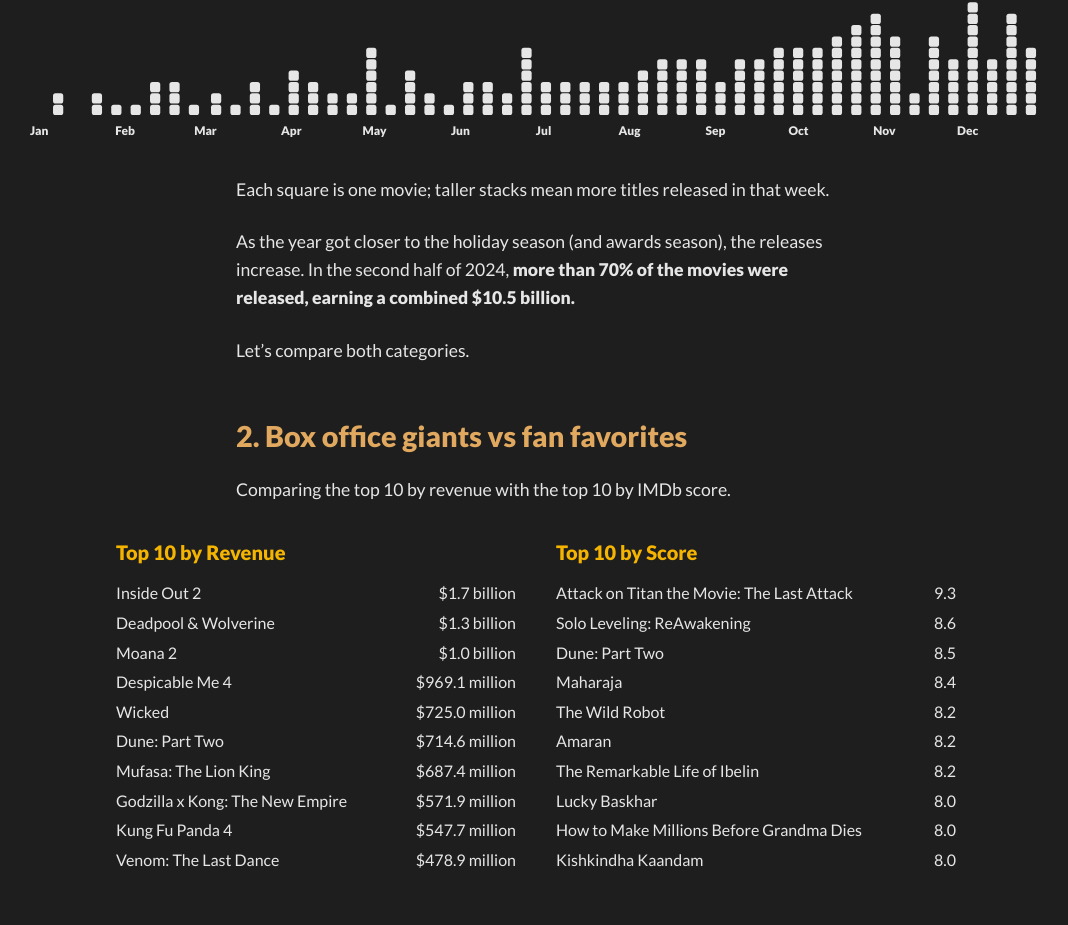
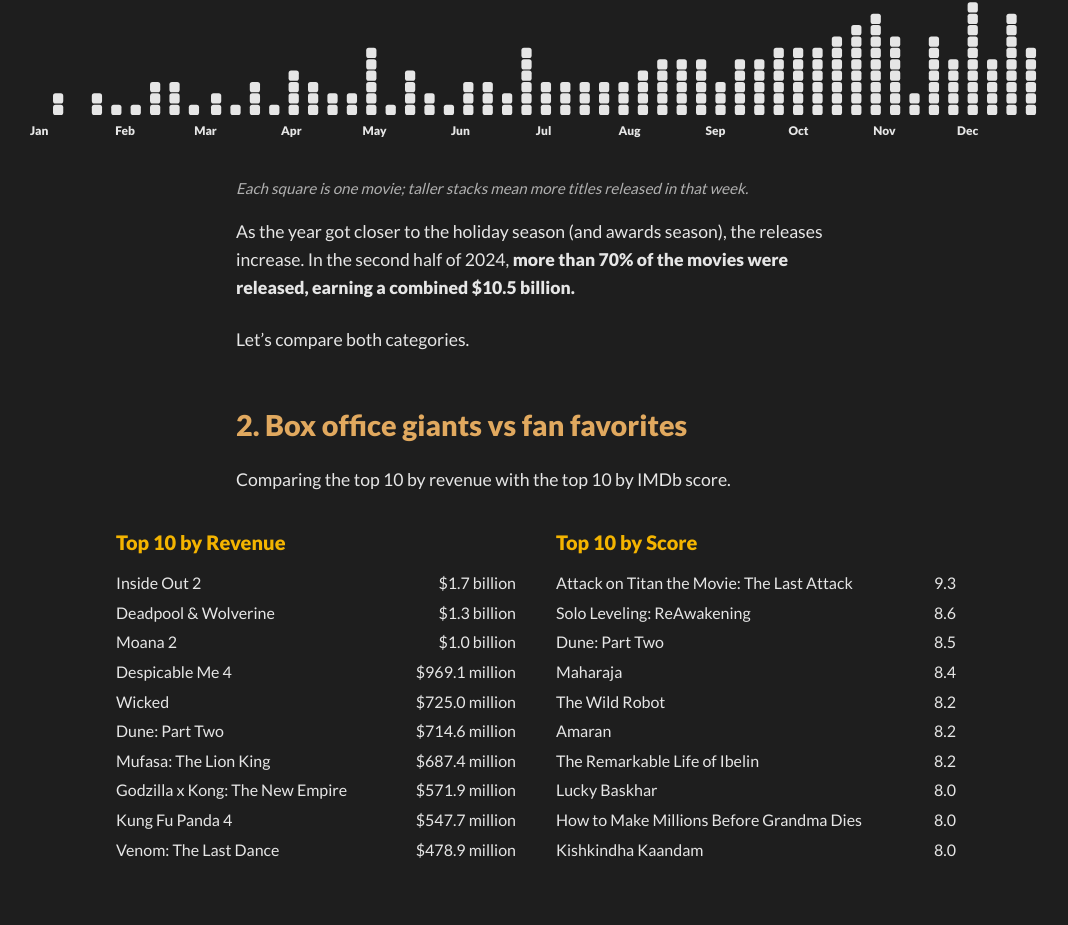
Before and after one commit to celogonzales/imdb2024_info, a plain HTML site: page index.html in a window 1280 px wide. Shown: the part 816-1741 px from the top of the page, without its empty margins (104-1172 px from the left). Drawn offline with nearby package versions, Linux system fonts and the light colour scheme.

Commit message:
Update style.css
added chart-caption style

```diff
--- a/style.css
+++ b/style.css
@@ -292,3 +292,10 @@
 .hidden {
   display: none;
 }
+
+.chart-caption {
+  font-size: 0.95rem;
+  color: #B0B0B0;
+  margin-bottom: 1rem;
+  font-style: italic;
+}
```
